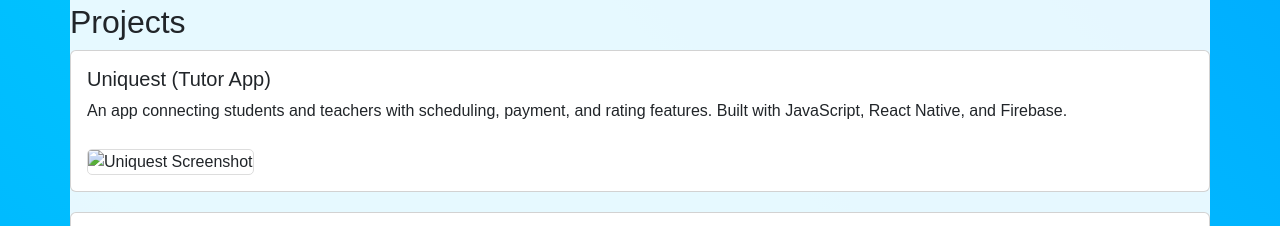
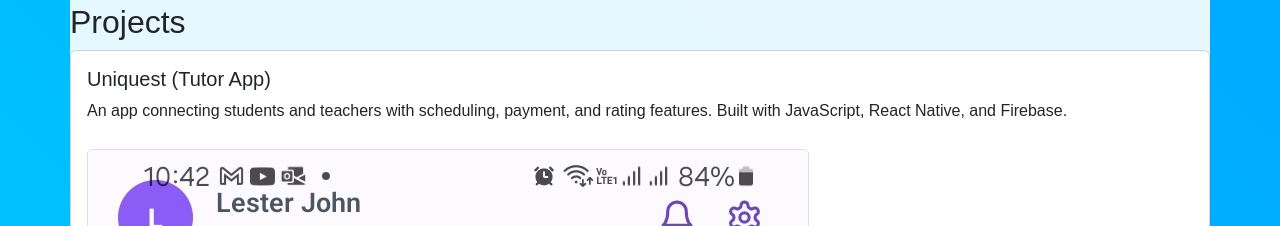
Before and after one commit to stanleyhadebe/stanleyhadebe.github.io, a plain HTML site: page index.html in a window 1280 px wide. Shown: the part 1250-1476 px from the top of the page. Drawn offline with nearby package versions, Linux system fonts and the light colour scheme.

Commit message:
added screenshots

```diff
--- a/index.html
+++ b/index.html
@@ -93,7 +93,7 @@
             <div class="card-body">
                 <h5 class="card-title">Uniquest (Tutor App)</h5>
                 <p>An app connecting students and teachers with scheduling, payment, and rating features. Built with JavaScript, React Native, and Firebase.</p>
-                <img src="uniquest-screenshot.jpg" alt="Uniquest Screenshot" class="screenshot">
+                <img src="Screenshot_2.jpg" alt="Uniquest Screenshot" class="screenshot">
             </div>
         </div>
         <div class="project-card card">
```
Also changed, not shown: Screenshot_2.jpg (added), Screenshot_3.jpg (added), Screenshot_4.jpg (added), Screenshot_5.jpg (added), Screenshot_6.jpg (added), Screenshot_7.jpg (added), Screenshot_8.jpg (added).
